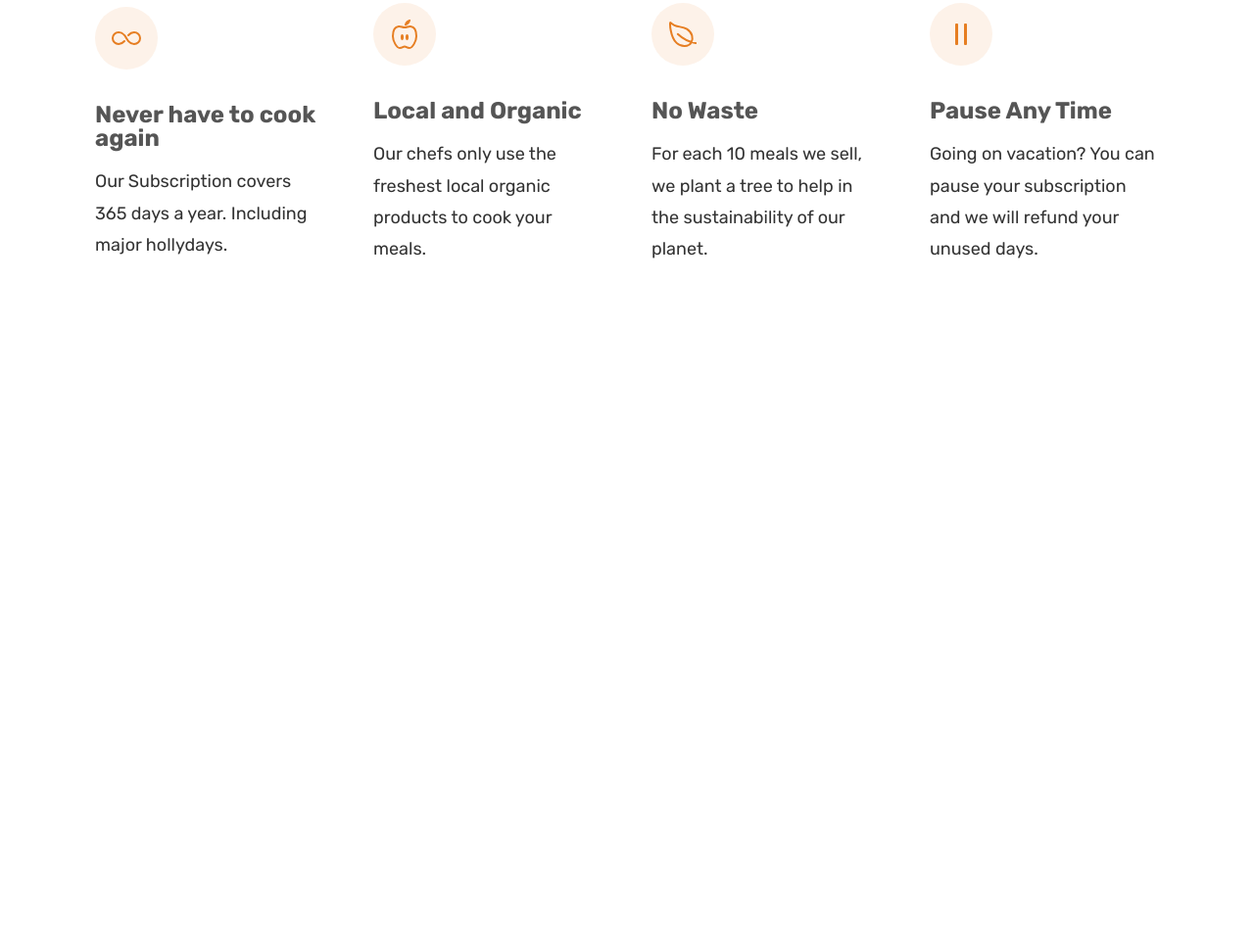
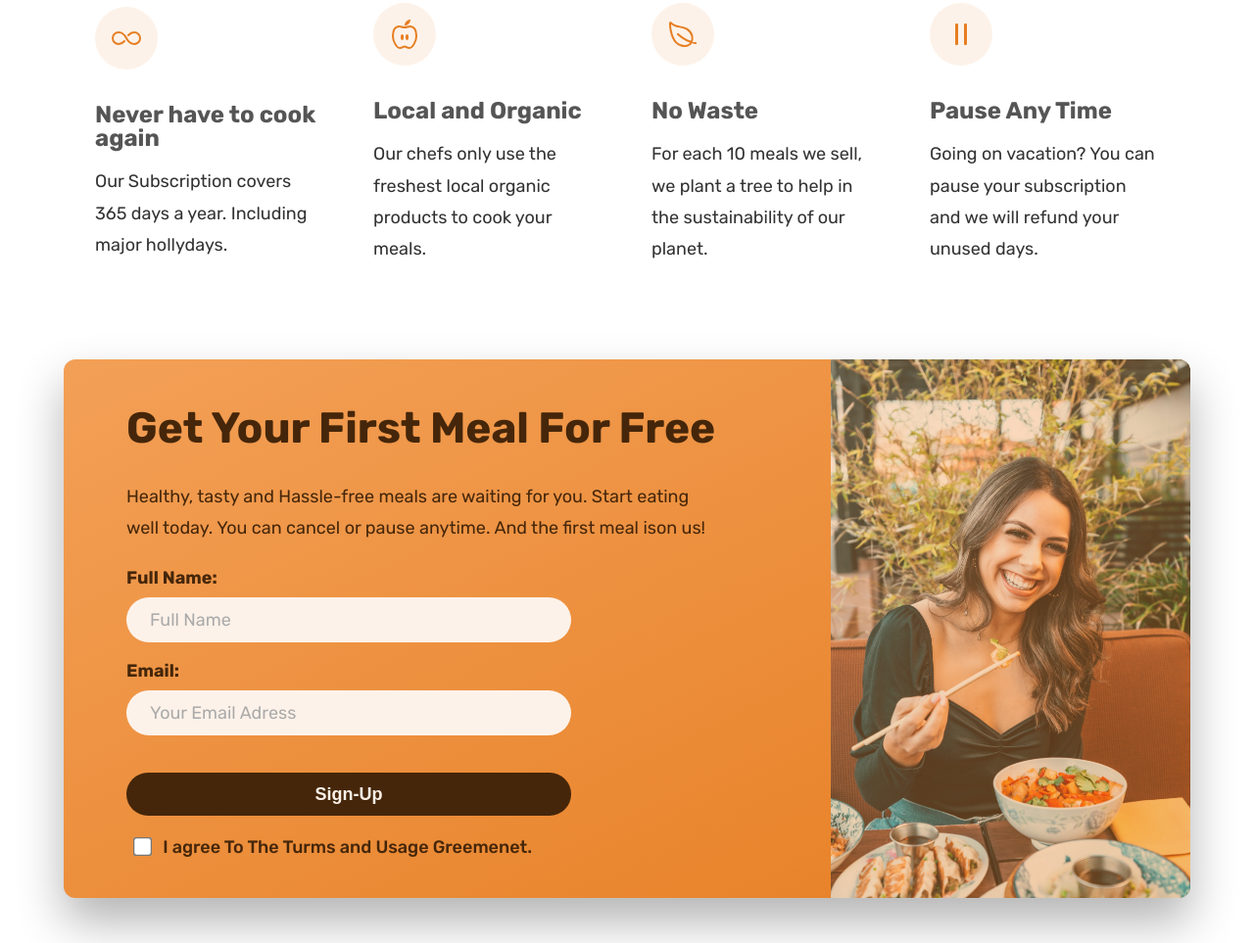
Before and after one commit to Abdallah01win/Midnight-Global, a plain HTML site: page index.html in a window 1280 px wide. Shown: the part 5523-6486 px from the top of the page at 98% size. Before the commit the page ends 5890 px from the top, so only its background shows below. Drawn offline with nearby package versions, Linux system fonts and the light colour scheme.

Commit message:
Finished Call to action section

```diff
--- a/Styles/main.scss
+++ b/Styles/main.scss
@@ -416,13 +416,12 @@ html {
                     padding: 0.8rem 8rem;
                     transform: rotate(45deg);
                 }
-
             }
-            .box-container{
-                .grid-pattern{
+            .box-container {
+                .grid-pattern {
                     @include grid(4);
-                    .grid-element{
-                        .element-icon{
+                    .grid-element {
+                        .element-icon {
                             color: $primary-color;
                             background: $bg-color;
                             height: 3.2rem;
@@ -431,13 +430,13 @@ html {
                             padding: 1.6rem;
                             border-radius: 50%;
                         }
-                        .element-title{
+                        .element-title {
                             font-size: 2.4rem;
                             color: $heading-color;
                             font-weight: 700;
                             margin-bottom: 1.6rem;
                         }
-                        .element-text{
+                        .element-text {
                             font-size: 1.8rem;
                             line-height: 1.8;
                         }
@@ -445,5 +444,116 @@ html {
                 }
             }
         }
+
+        #section-f {
+            .container {
+                @include container();
+                padding: 0px;
+
+                @include grid(2);
+                grid-template-columns: 2fr 1fr;
+                align-items: stretch;
+                overflow: hidden;
+                background: $primary-color;
+                box-shadow: 0 2.4rem 4.8rem rgba($color: #000000, $alpha: 0.3);
+                border-radius: 12px;
+                margin-bottom: 4.6rem;
+                background-image: linear-gradient(to right bottom, #f3a057, $primary-color);
+                height: 55rem;
+
+                .content {
+                    padding: 4.8rem 6.4rem 6.4rem 6.4rem;
+                    color: #45260a;
+                    h2 {
+                        font-size: 4.4rem;
+                        color: #45260a;
+                        margin-bottom: 3.2rem;
+                    }
+                    p {
+                        font-size: 1.8rem;
+                        line-height: 1.8;
+                    }
+                    .form {
+                        margin: 25px 0px;
+                        display: flex;
+                        flex-direction: column;
+                        width: 75%;
+                        .input-container {
+                            display: flex;
+                            flex-direction: column;
+                            margin-bottom: 2rem;
+                            label {
+                                font-size: 1.8rem;
+                                margin-bottom: 1.1rem;
+                                font-weight: 700;
+                            }
+                            .input {
+                                font-family: inherit;
+                                background: $bg-color;
+                                border: none;
+                                border-radius: 10rem;
+                                padding: 1.2rem 2.4rem;
+                                font-size: 1.8rem;
+                                &:focus {
+                                    outline: none;
+                                }
+                            }
+                            .input::placeholder {
+                                color: #aaa;
+                            }
+                        }
+                        button {
+                            font-size: 1.8rem;
+                            font-weight: 600;
+                            color: $bg-color;
+                            background: #45260a;
+                            line-height: 1.8rem;
+                            padding: 1.3rem 2.4rem;
+                            border: none;
+                            border-radius: 10rem;
+                            margin-top: 1.8rem;
+                            cursor: pointer;
+                            transition: all 300ms ease-out;
+
+                            &:hover {
+                                background: $bg-color;
+                                color: #45260a;
+                            }
+                        }
+                        .checkbox__container {
+                            font-size: 1.8rem;
+                            line-height: 1.6rem;
+                            font-weight: 500;
+                            margin: 2.4rem 0rem;
+                            .checkbox {
+                                transform: scale(1.5);
+                                margin: 0rem 1rem;
+                            }
+                            span {
+                                .link {
+                                    transition: all 300ms ease-out;
+                                    &:hover {
+                                        color: $bg-color;
+                                        cursor: pointer;
+                                    }
+                                }
+                            }
+                        }
+                    }
+                }
+                .section-img {
+                    background-image: linear-gradient(
+                            to right bottom,
+                            rgba(243, 160, 87, 0.35),
+                            rgba(230, 125, 34, 0.4)
+                        ),
+                        url("/Assets/cta-image.jpg");
+                    width: 100%;
+                    height: 100%;
+                    background-size: cover;
+                    background-position: center;
+                }
+            }
+        }
     }
 }
--- a/index.html
+++ b/index.html
@@ -362,6 +362,8 @@
             </div>
         </div>
 
+        <!-- Features section -->
+
         <div class="box-container">
             <div class="grid-pattern">
                 <div class="grid-element">
@@ -396,7 +398,34 @@
         </div>
     </section>
 
+    <section id="section-f">
+        <div class="container">
+            <div class="content">
+                <h2>Get Your First Meal For Free</h2>
+                <p>Healthy, tasty and Hassle-free meals are waiting for you. Start eating well today. You can cancel or pause anytime. And the first meal ison us!</p>
 
+                <div class="form">
+                    <div class="input-container">
+                        <label for="name">Full Name:</label>
+                        <input type="text" class="input" placeholder="Full Name" name="name">
+                    </div>
+
+                    <div class="input-container">
+                        <label for="email">Email:</label>
+                        <input type="email" class="input" placeholder="Your Email Adress" name="email">
+                    </div>
+                    <button>Sign-Up</button>
+                    <div class="checkbox__container">
+                        <input type="checkbox" class="checkbox">
+                        <span>I agree To The <span class="link">Turms and Usage Greemenet.</span> </span>
+
+                    </div>
+
+                </div>
+            </div>
+            <div class="section-img"> </div>
+        </div>
+    </section>
 
 
 
```
Also changed, not shown: Assets/cta-image.jpg (added), Styles/main.min.css, 1 other file.
